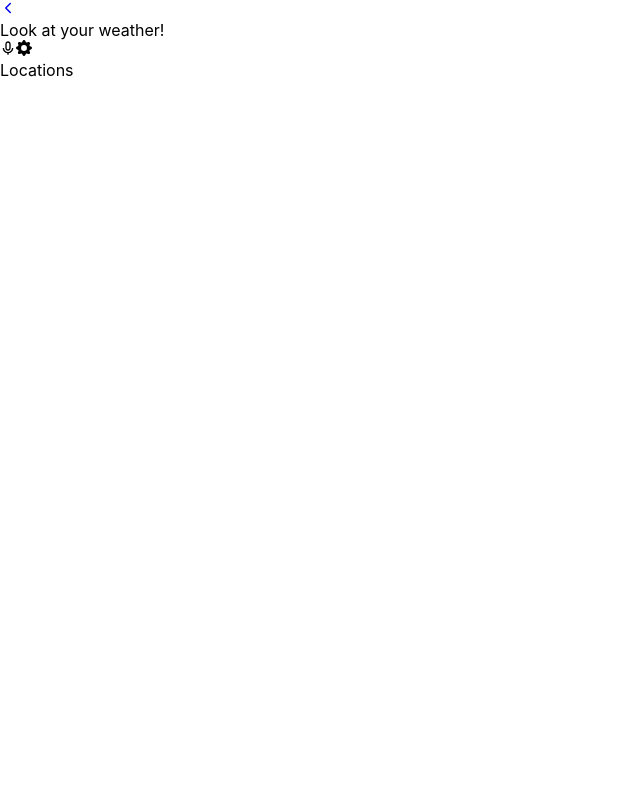
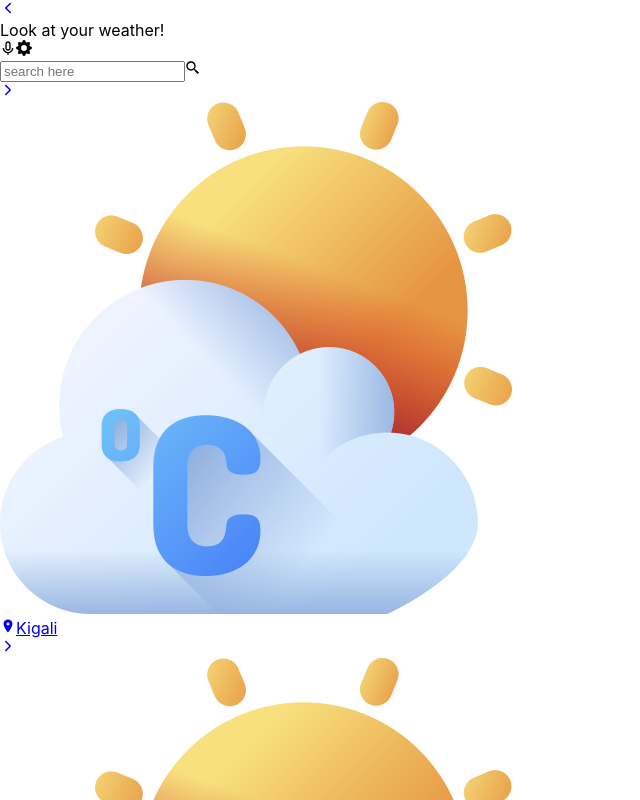
Before and after one commit to omarbabou/react-metrics-webapp, a React (Create React App) app: page / in a window 1280 px wide. Shown: the top 800 px of the page, without its empty margins (0-640 px from the left). Built offline with nearby package versions, Linux system fonts and the light colour scheme.

Commit message:
Add locations functionality

```diff
--- a/src/components/locations/Locations.js
+++ b/src/components/locations/Locations.js
@@ -1,7 +1,62 @@
 import React from 'react';
+import { useDispatch } from 'react-redux';
+import { Link } from 'react-router-dom';
+import { IoIosArrowForward, IoIosPin } from 'react-icons/io';
+import { BiSearchAlt2 } from 'react-icons/bi';
+import { v4 as uuid } from 'uuid';
+import { getData } from '../../redux/reducer/reducers';
+import weathe from '../../graphics/mweathe.png';
 
-const Locations = () => (
-  <div> Locations</div>
-);
+const Locations = () => {
+  const [searchCapital, setSearchCapital] = React.useState('');
+  const dispatch = useDispatch();
+  const handleChange = (event) => {
+    setSearchCapital(event.target.value);
+  };
+  const CountryCapitols = [
+    'Kigali', 'Kampala', 'Nairobi', 'Caire', 'Kinshasa',
+    'Pretoria', 'Abuja', 'Dakar', 'Bamako', 'Rabat', 'Tunis',
+    'Accra', 'Luanda', 'Libreville', 'Bangui', 'Djouba', 'Alger',
+    'Conakry', 'Lusaka', 'Moroni', 'Mogadishu', 'Praia', 'Gaborone', 'Harare', 'Tripoli',
+  ];
+  const searchedCountriesCapitols = searchCapital.trim().length
+   > 0 ? CountryCapitols.filter((c) => c.toLowerCase().includes(searchCapital.toLowerCase()))
+    : CountryCapitols;
+
+  return (
+    <>
+      <div className="container">
+        <div className="location-table">
+          <div className="location-input">
+            <input type="loc-text" onChange={handleChange} value={searchCapital} id="input-data" placeholder="search here" />
+            <BiSearchAlt2 id="search" />
+          </div>
+          <div className="capitols-table">
+
+            {searchedCountriesCapitols.map((loc) => (
+              <Link className="link" key={uuid()} to="/details">
+                <div
+                  className="location-town"
+                  id={loc}
+                  onClick={() => { dispatch(getData(`${loc}`)); }}
+                  role="button"
+                  tabIndex={0}
+                  onKeyDown={() => { dispatch(getData(`${loc}`)); }}
+                >
+                  <div className="my-link"><IoIosArrowForward className="loc-arrow" /></div>
+                  <img src={weathe} alt="weather-icons" />
+                  <div className="loc-city">
+                    <IoIosPin />
+                    {loc}
+                  </div>
+                </div>
+              </Link>
+            ))}
+          </div>
+        </div>
+      </div>
+    </>
+  );
+};
 
 export default Locations;
```
